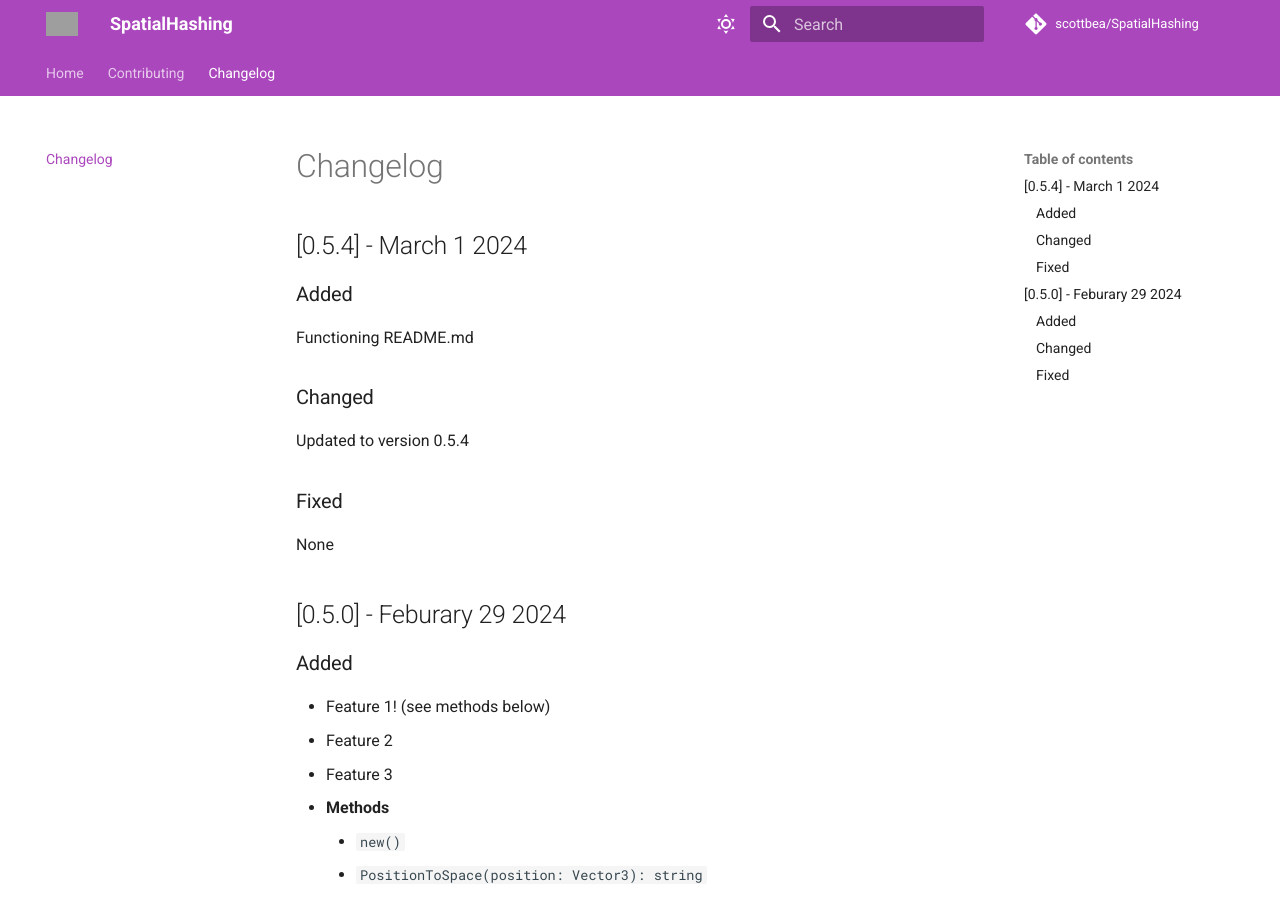
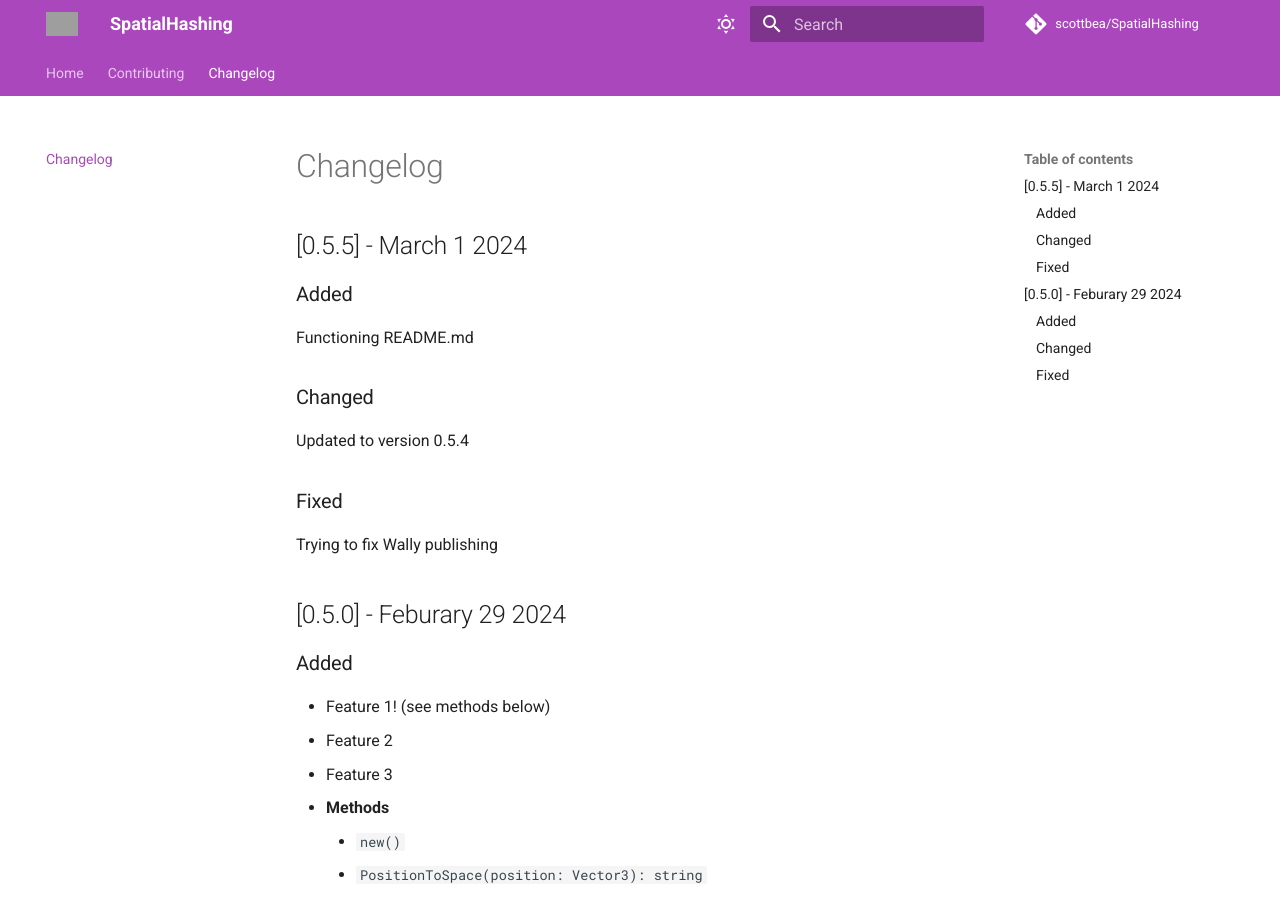
Before and after one commit to scottbea/SpatialHashing, an MkDocs documentation site: the page built from docs/changelog.md, in a window 1280 px wide and 900 px high. Built offline with MkDocs 1.6.1 and Material for MkDocs 9.7.7, drawn with Linux system fonts in a browser that asks for light colours; comment, search, counter and statistics services are not loaded; grey boxes are pictures that could not be loaded.

Commit message:
GH Action changes to fix wally publishing

```diff
--- a/docs/changelog.md
+++ b/docs/changelog.md
@@ -1,4 +1,4 @@
-## [0.5.4] - March 1 2024
+## [0.5.5] - March 1 2024
 ### Added
 Functioning README.md
 
@@ -6,7 +6,7 @@ Functioning README.md
 Updated to version 0.5.4
 
 ### Fixed
-None
+Trying to fix Wally publishing
 
 
 ## [0.5.0] - Feburary 29 2024
```
Also changed, not shown: 2 other files.
